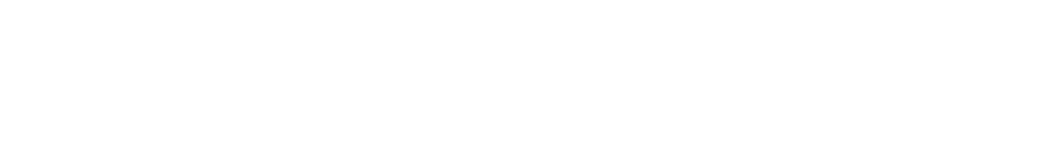
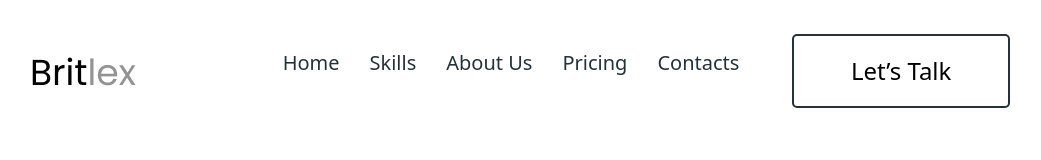
Before and after one commit to sulaymonovv/Laiding_page, a plain HTML site: page index.html in a window 1280 px wide. Shown: the whole page, without its empty margins (50-1091 px from the left). Drawn offline with nearby package versions, Linux system fonts and the light colour scheme.

Commit message:
started navbar

```diff
--- a/index.css
+++ b/index.css
@@ -0,0 +1,48 @@
+@import url('https://fonts.googleapis.com/css2?family=Poppins:ital,wght@0,100;0,200;0,300;0,400;0,500;0,600;0,700;0,800;0,900;1,100;1,200;1,300;1,400;1,500;1,600;1,700;1,800;1,900&display=swap');
+
+* {
+    margin: 0;
+    padding: 0;
+    list-style: none;
+    text-decoration: none;
+    box-sizing: border-box;
+}
+
+body {
+    font-family: "Poppins", sans-serif;
+}
+
+nav {
+    padding-top: 34px;
+}
+
+.list_group {
+    display: flex;
+    justify-content: center;
+    align-items: center;
+    gap: 30px;
+}
+
+.list_item {
+    font-size: 20px;
+    font-weight: 500;
+    color: #263238;
+    cursor: pointer;
+}
+
+.col-3 {}
+
+.btn_box {}
+
+.btn_right {
+    font-size: 24px;
+    font-weight: 400;
+    padding: 17px 57px;
+    background: transparent;
+    border: 2px solid #263238;
+    border-radius: 5px;
+}
+
+@media(max-width:576px ){
+
+}
--- a/index.html
+++ b/index.html
@@ -1,20 +1,42 @@
-<!DOCTYPE html>
+<!doctype html>
 <html lang="en">
-
-<head>
-    <meta charset="UTF-8">
-    <meta name="viewport" content="width=device-width, initial-scale=1.0">
-    <link rel="stylesheet" href="./bootstrap/bootstrap.min.css">
+  <head>
+    <meta charset="utf-8">
+    <meta name="viewport" content="width=device-width, initial-scale=1">
+    <title>Bootstrap demo</title>
     <link rel="stylesheet" href="./index.css">
-    <title>Document</title>
-</head>
-
-<body>
+    <link href="https://cdn.jsdelivr.net/npm/bootstrap@5.3.3/dist/css/bootstrap.min.css" rel="stylesheet" integrity="sha384-QWTKZyjpPEjISv5WaRU9OFeRpok6YctnYmDr5pNlyT2bRjXh0JMhjY6hW+ALEwIH" crossorigin="anonymous">
+  </head>
+  <body>
+    <header>
+<nav>
+    <div class="container">
+        <div class="row justify-content-betwen align-items-center">
+            <div class="col-2">
+                <img src="./img/Britlex.png" alt="">
+            </div>
+            <div class="col-6">
+                <ul class="list_group">
+                    <li class="list_item">Home</li>
+                    <li class="list_item">Skills</li>
+                    <li class="list_item"> About Us </li>
+                    <li class="list_item"> Pricing </li>
+                    <li class="list_item">Contacts</li>
+                </ul>
+            </div>
+            <div class="col-3">
+                <div class="btn_box">
+                <button class="btn_right">
+                    Let’s Talk
+                </button></div>
+            </div>
+        </div>
+    </div>
+</nav>
+</header>
 
 
 
-
-    <script src="./bootstrap/bootstrap.min.js"></script>
-</body>
-
+    <scdript src="https://cdn.jsdelivr.net/npm/bootstrap@5.3.3/dist/js/bootstrap.bundle.min.js" integrity="sha384-YvpcrYf0tY3lHB60NNkmXc5s9fDVZLESaAA55NDzOxhy9GkcIdslK1eN7N6jIeHz" crossorigin="anonymous"></scdript>
+  </body>
 </html>
```
Also changed, not shown: img/Britlex.png (added), img/Business competition-bro 1.png (added), img/Girl_headphone.png (added), img/House bookshelves-bro 1.png (added), img/Lesson-bro 1.png (added), img/Online test-bro 1.png (added), img/Podcast audience-bro 1.png (added), img/Shared goals-bro 1.png (added), img/Typewriter-bro 1.png (added), img/Webinar-bro 2.png (added), img/eshitish.png (added), img/kitob_o'qish.png (added), img/light.png (added), img/tanlash.png (added), 2 more files.
